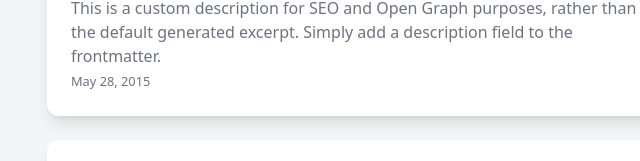
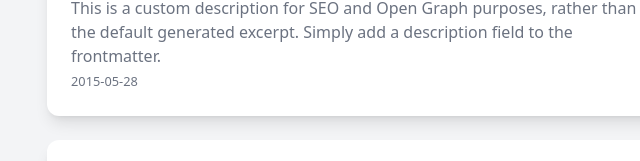
Before and after one commit to Yaowwwwww/JamesBlog.github.io, a Gatsby site: page / in a window 1280 px wide. Shown: the part 608-769 px from the top of the page, 273-913 px from the left. Built offline with nearby package versions, Linux system fonts and the light colour scheme; Gatsby itself is replaced by a stand-in of ours.

Commit message:
change date format

```diff
--- a/src/pages/index.js
+++ b/src/pages/index.js
@@ -76,7 +76,7 @@ export const pageQuery = graphql`
           slug
         }
         frontmatter {
-          date(formatString: "MMMM DD, YYYY")
+          date(formatString: "YYYY-MM-DD")
           title
           description
           image
```
